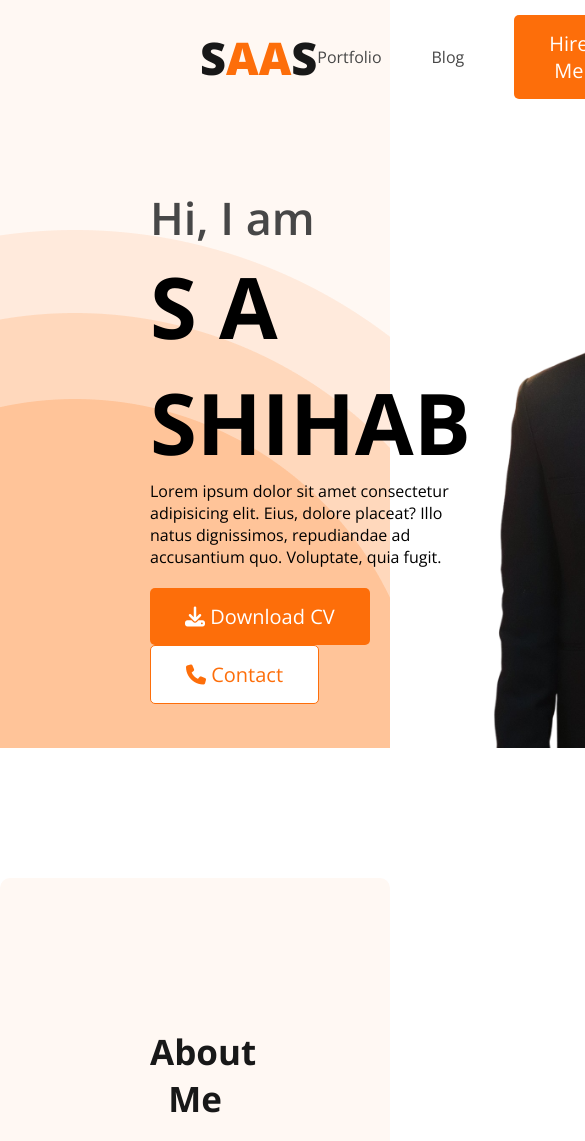
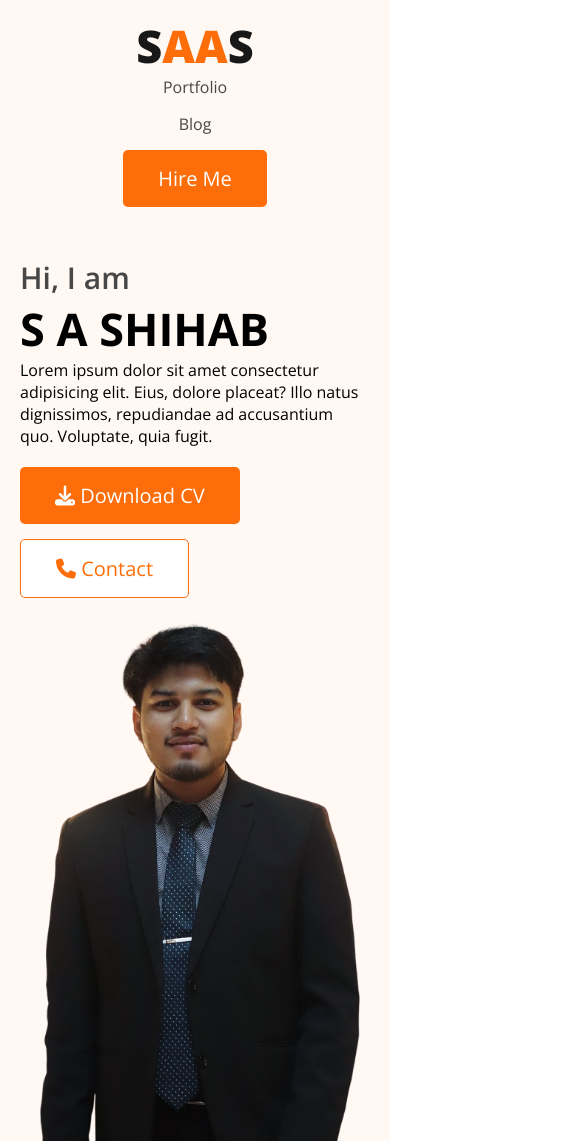
Before and after one commit to shihab01118/Concept-Porfolio, a plain HTML site: page index.html in a window 390 px wide. Shown: the top 1141 px of the page, 585 px wide, since content can reach past the window. Drawn offline with nearby package versions, Linux system fonts and the light colour scheme.

Commit message:
header mobile responsive done

```diff
--- a/index.html
+++ b/index.html
@@ -9,7 +9,9 @@
     <link rel="preconnect" href="https://fonts.googleapis.com">
     <link rel="preconnect" href="https://fonts.gstatic.com" crossorigin>
     <link href="https://fonts.googleapis.com/css2?family=Open+Sans:wght@400;600;700;800&display=swap" rel="stylesheet">
-    <link rel="stylesheet" href="https://cdnjs.cloudflare.com/ajax/libs/font-awesome/6.4.0/css/all.min.css" integrity="sha512-iecdLmaskl7CVkqkXNQ/ZH/XLlvWZOJyj7Yy7tcenmpD1ypASozpmT/E0iPtmFIB46ZmdtAc9eNBvH0H/ZpiBw==" crossorigin="anonymous" referrerpolicy="no-referrer" />
+    <link rel="stylesheet" href="https://cdnjs.cloudflare.com/ajax/libs/font-awesome/6.4.0/css/all.min.css"
+        integrity="sha512-iecdLmaskl7CVkqkXNQ/ZH/XLlvWZOJyj7Yy7tcenmpD1ypASozpmT/E0iPtmFIB46ZmdtAc9eNBvH0H/ZpiBw=="
+        crossorigin="anonymous" referrerpolicy="no-referrer" />
 </head>
 
 <body>
@@ -28,19 +30,23 @@
         <div class="banner">
             <div class="banner-content">
                 <h3 class="banner-greeting">Hi, I am</h3>
-            <h1 class="banner-title">S A SHIHAB</h1>
-            <p class="banner-text">Lorem ipsum dolor sit amet consectetur adipisicing elit. Eius, dolore placeat? Illo natus dignissimos, repudiandae ad accusantium quo. Voluptate, quia fugit.</p>
-            <button class="btn-primary"><i class="fa-solid fa-download"></i> Download CV</button>
-            <button class="btn-secondary"><i class="fa-solid fa-phone"></i> Contact</button>
+                <h1 class="banner-title">S A SHIHAB</h1>
+                <p class="banner-text">Lorem ipsum dolor sit amet consectetur adipisicing elit. Eius, dolore placeat?
+                Illo natus dignissimos, repudiandae ad accusantium quo. Voluptate, quia fugit.</p>
+                <button class="btn btn-primary"><i class="fa-solid fa-download"></i> Download CV</button>
+                <button class="btn btn-secondary"><i class="fa-solid fa-phone"></i> Contact</button>
             </div>
             <img src="images/shihab1.png" alt="Hero" class="profile-pic">
         </div>
     </header>
     <main>
         <!-- about starts -->
-        <section class="about">
+        <section class="about hide">
             <h3 class="section-title">About Me</h3>
-            <p class="section-text">I, m a designer & developer with a passion for web design. I enjoy developing simple, clean and slick websites that provide real value to the end user. Thousands of clients have procured exceptional resulfs while working with me. Delivering work within time and budget which meets clients requirements in our mata.</p>
+            <p class="section-text">I, m a designer & developer with a passion for web design. I enjoy developing
+                simple, clean and slick websites that provide real value to the end user. Thousands of clients have
+                procured exceptional resulfs while working with me. Delivering work within time and budget which meets
+                clients requirements in our mata.</p>
             <div class="about-info-container">
                 <div class="about-info">
                     <p class="info-title">Name</p>
@@ -62,35 +68,41 @@
         </section>
 
         <!-- what i do starts -->
-        <section>
+        <section class="hide">
             <h3 class="section-title">What I Do</h3>
-            <p id="what-i-do-text" class="section-text">I have more than 10 years experience building software for clients all over the world. Below is a quick overview of my main technical skill sets and technologies i use. Want to find out more about my experience? Check out my online resume and project portfolio.</p>
+            <p id="what-i-do-text" class="section-text">I have more than 10 years experience building software for
+                clients all over the world. Below is a quick overview of my main technical skill sets and technologies i
+                use. Want to find out more about my experience? Check out my online resume and project portfolio.</p>
             <div class="skills-container">
                 <div class="skill">
                     <img src="images/icons/js.png" alt="js-logo">
                     <h3 class="skill-title">Vanilla JavaScript</h3>
-                    <p class="skill-text">List skill/technologies here. You can change the icon above to any of the 1500+ FontAwesome 5 free icons available. Aenean commodo ligula eget dolor.</p>
+                    <p class="skill-text">List skill/technologies here. You can change the icon above to any of the
+                        1500+ FontAwesome 5 free icons available. Aenean commodo ligula eget dolor.</p>
                 </div>
                 <div class="skill">
                     <img src="images/icons/react.png" alt="react-logo">
                     <h3 class="skill-title">React</h3>
-                    <p class="skill-text">List skill/technologies here. You can change the icon above to any of the 1500+ FontAwesome 5 free icons available. Aenean commodo ligula eget dolor.</p>
+                    <p class="skill-text">List skill/technologies here. You can change the icon above to any of the
+                        1500+ FontAwesome 5 free icons available. Aenean commodo ligula eget dolor.</p>
                 </div>
                 <div class="skill">
                     <img src="images/icons/nodejs.png" alt="node-logo">
                     <h3 class="skill-title">Node.js</h3>
-                    <p class="skill-text">List skill/technologies here. You can change the icon above to any of the 1500+ FontAwesome 5 free icons available. Aenean commodo ligula eget dolor.</p>
+                    <p class="skill-text">List skill/technologies here. You can change the icon above to any of the
+                        1500+ FontAwesome 5 free icons available. Aenean commodo ligula eget dolor.</p>
                 </div>
                 <div class="skill">
                     <img src="images/icons/mongo.png" alt="mongodb-logo">
                     <h3 class="skill-title">MongoDB</h3>
-                    <p class="skill-text">List skill/technologies here. You can change the icon above to any of the 1500+ FontAwesome 5 free icons available. Aenean commodo ligula eget dolor.</p>
+                    <p class="skill-text">List skill/technologies here. You can change the icon above to any of the
+                        1500+ FontAwesome 5 free icons available. Aenean commodo ligula eget dolor.</p>
                 </div>
             </div>
         </section>
 
         <!-- resume section starts -->
-        <section>
+        <section class="hide">
             <h3 class="section-title">A summary of My Resume</h3>
             <div class="resume-container">
                 <div class="resume-column">
@@ -98,19 +110,22 @@
                     <div class="resume-items">
                         <h2 class="column-item-title">BSc in CSE</h2>
                         <h3 class="column-item-subtitle">Prime University / 2020 - 2024</h3>
-                        <p class="column-item-text">List skill/technologies here. You can change the icon above to any of the 1500+ FontAwesome 5 free icons available. Aenean commodo ligula eget dolor.</p>
+                        <p class="column-item-text">List skill/technologies here. You can change the icon above to any
+                            of the 1500+ FontAwesome 5 free icons available. Aenean commodo ligula eget dolor.</p>
                     </div>
                     <hr>
                     <div class="resume-items">
                         <h2 class="column-item-title">BSc in CSE</h2>
                         <h3 class="column-item-subtitle">Prime University / 2020 - 2024</h3>
-                        <p class="column-item-text">List skill/technologies here. You can change the icon above to any of the 1500+ FontAwesome 5 free icons available. Aenean commodo ligula eget dolor.</p>
+                        <p class="column-item-text">List skill/technologies here. You can change the icon above to any
+                            of the 1500+ FontAwesome 5 free icons available. Aenean commodo ligula eget dolor.</p>
                     </div>
                     <hr>
                     <div class="resume-items">
                         <h2 class="column-item-title">BSc in CSE</h2>
                         <h3 class="column-item-subtitle">Prime University / 2020 - 2024</h3>
-                        <p class="column-item-text">List skill/technologies here. You can change the icon above to any of the 1500+ FontAwesome 5 free icons available. Aenean commodo ligula eget dolor.</p>
+                        <p class="column-item-text">List skill/technologies here. You can change the icon above to any
+                            of the 1500+ FontAwesome 5 free icons available. Aenean commodo ligula eget dolor.</p>
                     </div>
                 </div>
                 <div class="resume-column">
@@ -118,19 +133,22 @@
                     <div class="resume-items">
                         <h2 class="column-item-title">BSc in CSE</h2>
                         <h3 class="column-item-subtitle">Prime University / 2020 - 2024</h3>
-                        <p class="column-item-text">List skill/technologies here. You can change the icon above to any of the 1500+ FontAwesome 5 free icons available. Aenean commodo ligula eget dolor.</p>
+                        <p class="column-item-text">List skill/technologies here. You can change the icon above to any
+                            of the 1500+ FontAwesome 5 free icons available. Aenean commodo ligula eget dolor.</p>
                     </div>
                     <hr>
                     <div class="resume-items">
                         <h2 class="column-item-title">BSc in CSE</h2>
                         <h3 class="column-item-subtitle">Prime University / 2020 - 2024</h3>
-                        <p class="column-item-text">List skill/technologies here. You can change the icon above to any of the 1500+ FontAwesome 5 free icons available. Aenean commodo ligula eget dolor.</p>
+                        <p class="column-item-text">List skill/technologies here. You can change the icon above to any
+                            of the 1500+ FontAwesome 5 free icons available. Aenean commodo ligula eget dolor.</p>
                     </div>
                     <hr>
                     <div class="resume-items">
                         <h2 class="column-item-title">BSc in CSE</h2>
                         <h3 class="column-item-subtitle">Prime University / 2020 - 2024</h3>
-                        <p class="column-item-text">List skill/technologies here. You can change the icon above to any of the 1500+ FontAwesome 5 free icons available. Aenean commodo ligula eget dolor.</p>
+                        <p class="column-item-text">List skill/technologies here. You can change the icon above to any
+                            of the 1500+ FontAwesome 5 free icons available. Aenean commodo ligula eget dolor.</p>
                     </div>
                 </div>
             </div>
@@ -139,12 +157,13 @@
             </div>
         </section>
     </main>
-    <footer>
+    <footer class="hide">
 
         <!-- footer starts -->
         <div class="footer-column">
             <h3 class="section-title">Let's Connect</h3>
-            <p class="section-text">Please fill out the form on this section to contact with me or call between 9:00 A.M and 8.00 P.M ET, Monday through Friday.</p>
+            <p class="section-text">Please fill out the form on this section to contact with me or call between 9:00 A.M
+                and 8.00 P.M ET, Monday through Friday.</p>
             <div class="social-links">
                 <a href=""><img src="images/icons/facebook.png" alt="facebook"></a>
                 <a href=""><img src="images/icons/twitter.png" alt="twitter"></a>
--- a/styles/style.css
+++ b/styles/style.css
@@ -212,3 +212,50 @@ textarea {
     border: 0;
     width: 100%;
 }
+.hide {
+    display: none;
+}
+
+/* mobile device */
+@media screen and (max-width: 576px) {
+    nav, nav > ul, .banner {
+        flex-direction: column;
+    }
+    /* header section */
+    nav {
+        margin: 0;
+    }
+    nav > ul {
+        display: block;
+        align-items: center;
+        text-align: center;
+    }
+    nav li {
+        margin-bottom: 15px;
+        margin-right: 0;
+    }
+    .header {
+        background-image: none;
+    }
+
+    .profile-pic {
+        width: 100%;
+    }
+    .banner {
+        padding: 20px;
+    }
+    .banner-greeting {
+        font-size: 30px;
+    }
+    .banner-title {
+        font-size: 45px;
+    }
+    .btn {
+        margin-bottom: 15px;
+    }
+}
+
+/* medium devices */
+@media screen (min-width: 576px) and (max-width: 992px) {
+
+}
```
